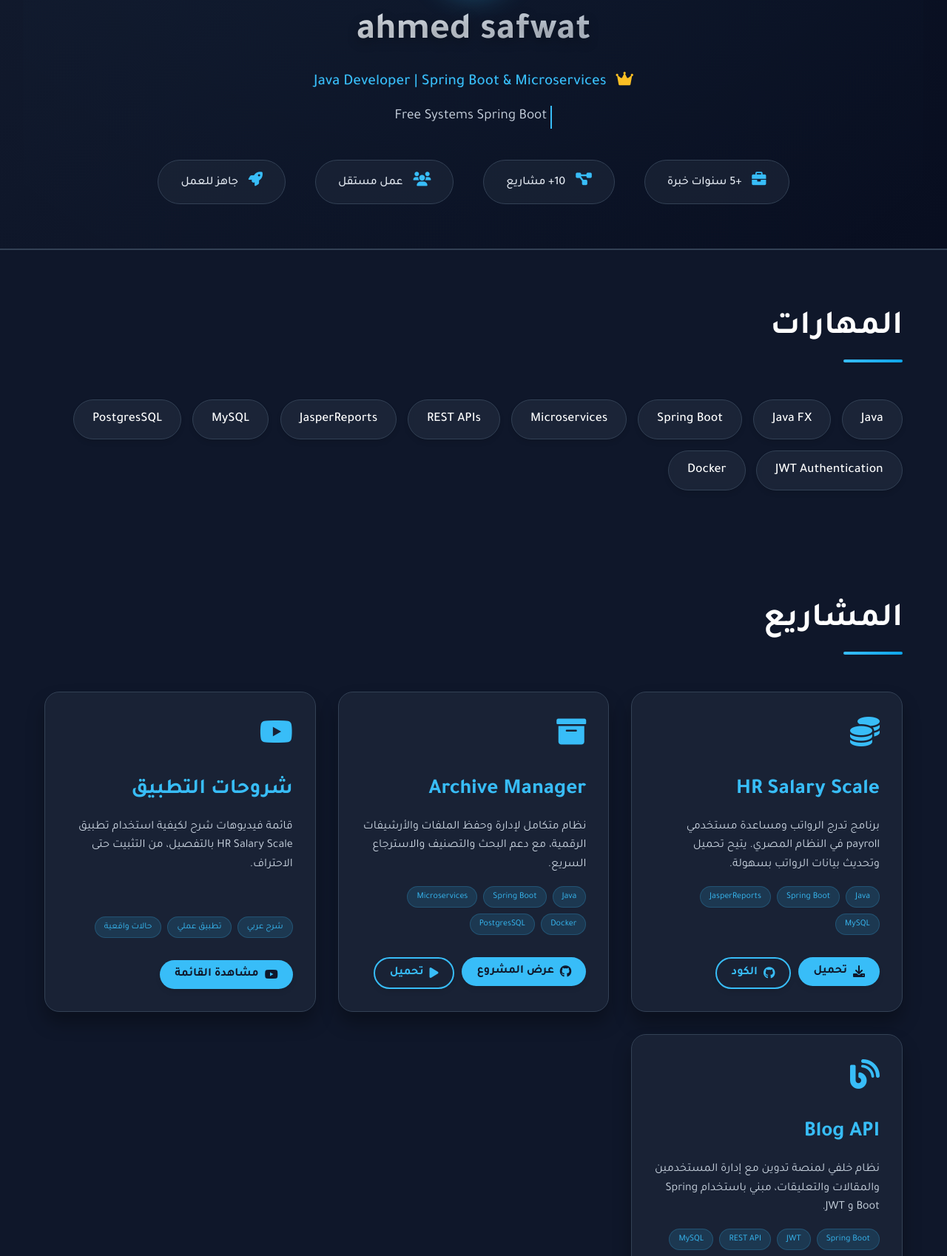
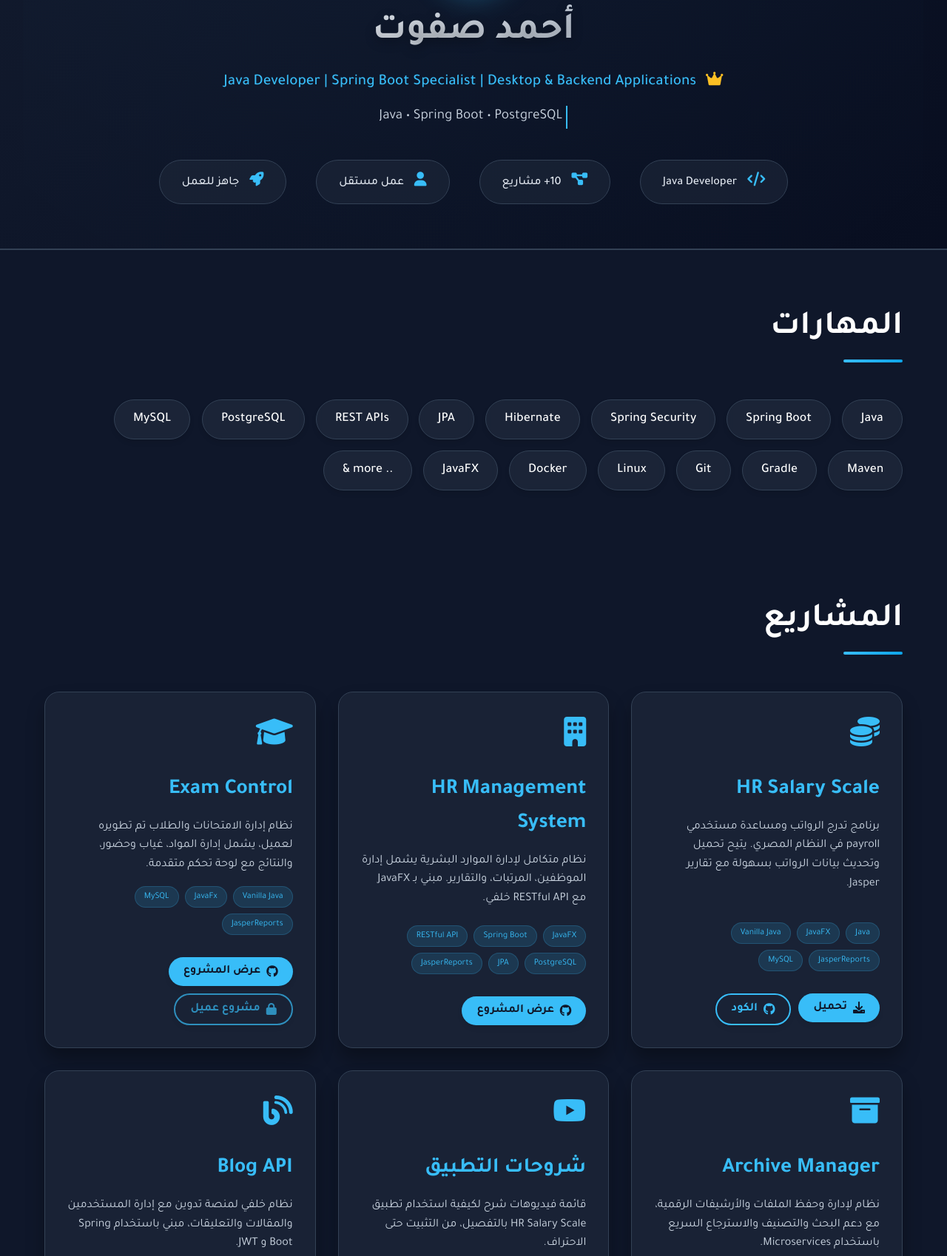
Before and after one commit to safwat055/my-portfolio, a plain HTML site: page index.html in a window 1280 px wide. Shown: the part 217-1915 px from the top of the page at 74% size. Drawn offline with Linux system fonts and the light colour scheme.

Commit message:
Update index.html

```diff
--- a/index.html
+++ b/index.html
@@ -3,11 +3,11 @@
 <head>
     <meta charset="UTF-8">
     <meta name="viewport" content="width=device-width, initial-scale=1.0">
-    <title>Ahmed Safwat Java Developer</title>
-    <meta name="description" content="أحمد صفوت، مطور Java محترف متخصص في Spring Boot، Microservices، وبناء REST APIs. أقدم حلول برمجية قابلة للتطوير.">
+    <title>أحمد صفوت - Java Developer | Spring Boot Specialist</title>
+    <meta name="description" content="أحمد صفوت، مطور Java محترف ومتخصص في Spring Boot، تطبيقات سطح المكتب والخلفيات. أقدم حلول برمجية قابلة للتطوير.">
     <!-- Font Awesome for icons -->
     <link rel="stylesheet" href="https://cdnjs.cloudflare.com/ajax/libs/font-awesome/6.0.0-beta3/css/all.min.css">
-    <!-- Google Fonts - Tajawal (Arabic friendly) -->
+    <!-- Google Fonts - Tajawal -->
     <link href="https://fonts.googleapis.com/css2?family=Tajawal:wght@400;500;700&display=swap" rel="stylesheet">
     <style>
         * {
@@ -36,7 +36,6 @@
             overflow: hidden;
         }
 
-        /* Floating particles effect */
         header::before {
             content: '';
             position: absolute;
@@ -66,7 +65,6 @@
             z-index: 1;
         }
 
-        /* Profile Image */
         .profile-icon {
             width: 120px;
             height: 120px;
@@ -114,9 +112,8 @@
             margin: 0 auto;
         }
 
-        /* ====== التعديل هنا: الكتابة تبدأ من اليسار ====== */
         .typing {
-            border-right: 2px solid #38bdf8;  /* تغيير من border-left إلى border-right */
+            border-right: 2px solid #38bdf8;
             white-space: nowrap;
             overflow: hidden;
             width: 0;
@@ -125,8 +122,8 @@
             display: inline-block;
             color: #cbd5e1;
             font-size: 1.2rem;
-            padding-right: 5px;  /* تغيير من padding-left إلى padding-right */
-            direction: ltr;  /* إجبار النص على الاتجاه من اليسار لليمين */
+            padding-right: 5px;
+            direction: ltr;
         }
 
         @keyframes typing {
@@ -139,7 +136,6 @@
             50% { border-color: #38bdf8; }
         }
 
-        /* Stats Bar */
         .stats-bar {
             display: flex;
             justify-content: center;
@@ -241,6 +237,7 @@
             border-color: #38bdf8;
         }
 
+        /* Stagger delays */
         .skills span:nth-child(1) { animation-delay: 0.05s; }
         .skills span:nth-child(2) { animation-delay: 0.10s; }
         .skills span:nth-child(3) { animation-delay: 0.15s; }
@@ -249,6 +246,12 @@
         .skills span:nth-child(6) { animation-delay: 0.30s; }
         .skills span:nth-child(7) { animation-delay: 0.35s; }
         .skills span:nth-child(8) { animation-delay: 0.40s; }
+        .skills span:nth-child(9) { animation-delay: 0.45s; }
+        .skills span:nth-child(10) { animation-delay: 0.50s; }
+        .skills span:nth-child(11) { animation-delay: 0.55s; }
+        .skills span:nth-child(12) { animation-delay: 0.60s; }
+        .skills span:nth-child(13) { animation-delay: 0.65s; }
+        .skills span:nth-child(14) { animation-delay: 0.70s; }
 
         .skills span .badge {
             background: #38bdf8;
@@ -283,7 +286,7 @@
             border: 1px solid #334155;
             opacity: 0;
             animation: fadeInUp 0.6s ease-out forwards;
-            animation-delay: calc(0.15s * var(--i));
+            animation-delay: calc(0.12s * var(--i));
             display: flex;
             flex-direction: column;
         }
@@ -292,6 +295,8 @@
         .project:nth-child(2) { --i: 2; }
         .project:nth-child(3) { --i: 3; }
         .project:nth-child(4) { --i: 4; }
+        .project:nth-child(5) { --i: 5; }
+        .project:nth-child(6) { --i: 6; }
 
         .project:hover {
             transform: translateY(-15px) scale(1.02);
@@ -471,7 +476,7 @@
                 width: auto;
                 display: block;
                 padding-right: 0;
-                direction: rtl;  /* على الموبايل يرجع للاتجاه الطبيعي */
+                direction: rtl;
             }
             .stats-bar { gap: 15px; }
             .stat-item { padding: 10px 20px; font-size: 0.9rem; }
@@ -486,7 +491,6 @@
             .stats-bar { flex-direction: column; align-items: center; }
         }
 
-        /* =============== SCROLLBAR =============== */
         ::-webkit-scrollbar {
             width: 10px;
         }
@@ -504,33 +508,32 @@
 </head>
 <body>
 
-<!-- ========== HEADER (بعد التعديل) ========== -->
+    <!-- ========== HEADER ========== -->
     <header>
         <div class="header-content">
             <div class="profile-icon">
                 <i class="fas fa-code"></i>
             </div>
-        <h1>ahmed safwat</h1>
+            <h1>أحمد صفوت</h1>
             <p class="subtitle">
                 <i class="fas fa-crown" style="color: #fbbf24; margin-left: 8px;"></i>
-            Java Developer | Spring Boot & Microservices
+                Java Developer | Spring Boot Specialist | Desktop &amp; Backend Applications
             </p>
             <div class="typing-container">
-            <p class="typing">Free Systems Spring Boot</p>
+                <p class="typing">Java • Spring Boot • PostgreSQL</p>
             </div>
 
-        <!-- Stats Bar -->
             <div class="stats-bar">
                 <div class="stat-item">
-                <i class="fas fa-briefcase"></i>
-                <span>+5 سنوات خبرة</span>
+                    <i class="fas fa-code"></i>
+                    <span>Java Developer</span>
                 </div>
                 <div class="stat-item">
                     <i class="fas fa-project-diagram"></i>
                     <span>10+ مشاريع</span>
                 </div>
                 <div class="stat-item">
-                <i class="fas fa-users"></i>
+                    <i class="fas fa-user"></i>
                     <span>عمل مستقل</span>
                 </div>
                 <div class="stat-item">
@@ -546,15 +549,20 @@
         <h2>المهارات</h2>
         <div class="skills">
             <span>Java</span>
-        <span>Java FX</span>
             <span>Spring Boot</span>
-        <span>Microservices </span>
+            <span>Spring Security</span>
+            <span>Hibernate</span>
+            <span>JPA</span>
             <span>REST APIs</span>
-        <span>JasperReports </span>
+            <span>PostgreSQL</span>
             <span>MySQL</span>
-        <span>PostgresSQL</span>
-        <span>JWT Authentication</span>
+            <span>Maven</span>
+            <span>Gradle</span>
+            <span>Git</span>
+            <span>Linux</span>
             <span>Docker</span>
+            <span>JavaFX</span>
+            <span>.. more &</span>
         </div>
     </section>
 
@@ -567,10 +575,11 @@
             <div class="project">
                 <div class="project-icon"><i class="fas fa-coins"></i></div>
                 <h3>HR Salary Scale</h3>
-            <p>برنامج تدرج الرواتب ومساعدة مستخدمي payroll في النظام المصري. يتيح تحميل وتحديث بيانات الرواتب بسهولة.</p>
+                <p>برنامج تدرج الرواتب ومساعدة مستخدمي payroll في النظام المصري. يتيح تحميل وتحديث بيانات الرواتب بسهولة مع تقارير Jasper.</p>
                 <div class="tech-tags">
                     <span>Java</span>
-                <span>Spring Boot</span>
+                    <span>JavaFX</span>
+                   <span>Vanilla Java</span>
                     <span>JasperReports</span>
                     <span>MySQL</span>
                 </div>
@@ -584,29 +593,69 @@
                 </div>
             </div>
 
-        <!-- Project 2: Archive Manager (NEW) -->
+            <!-- Project 2: HR Management System (NEW) -->
+            <div class="project">
+                <div class="project-icon"><i class="fas fa-building"></i></div>
+                <h3>HR Management System</h3>
+                <p>نظام متكامل لإدارة الموارد البشرية يشمل إدارة الموظفين، المرتبات، والتقارير. مبني بـ JavaFX مع RESTful API خلفي.</p>
+                <div class="tech-tags">
+                    <span>JavaFX</span>
+                    <span>Spring Boot</span>
+                    <span>RESTful API</span>
+                    <span>PostgreSQL</span>
+                    <span>JPA</span>
+                    <span>JasperReports</span>
+                </div>
+                <div class="project-buttons">
+                    <a href="https://github.com/safwat055/hr-management-system" target="_blank">
+                        <button><i class="fab fa-github"></i> عرض المشروع</button>
+                    </a>
+                </div>
+            </div>
+
+            <!-- Project 3: Exam Control (NEW - Client Project) -->
+            <div class="project">
+                <div class="project-icon"><i class="fas fa-graduation-cap"></i></div>
+                <h3>Exam Control</h3>
+                <p>نظام إدارة الامتحانات والطلاب تم تطويره لعميل، يشمل إدارة المواد، غياب وحضور، والنتائج مع لوحة تحكم متقدمة.</p>
+                <div class="tech-tags">
+                    <span>Vanilla Java</span>
+                    <span>JavaFx</span>
+                    <span>MySQL</span>
+                    <span>JasperReports</span>
+
+                </div>
+                <div class="project-buttons">
+                    <a href="https://github.com/safwat055/exam-control" target="_blank">
+                        <button><i class="fab fa-github"></i> عرض المشروع</button>
+                    </a>
+                    <button class="outline" style="cursor: default; opacity: 0.7;">
+                        <i class="fas fa-lock"></i> مشروع عميل
+                    </button>
+                </div>
+            </div>
+
+            <!-- Project 4: Archive Manager -->
             <div class="project">
                 <div class="project-icon"><i class="fas fa-archive"></i></div>
                 <h3>Archive Manager</h3>
-            <p>نظام متكامل لإدارة وحفظ الملفات والأرشيفات الرقمية، مع دعم البحث والتصنيف والاسترجاع السريع.</p>
+                <p>نظام لإدارة وحفظ الملفات والأرشيفات الرقمية، مع دعم البحث والتصنيف والاسترجاع السريع باستخدام Microservices.</p>
                 <div class="tech-tags">
                     <span>Java</span>
+                    <span>JavaFX</span>
                     <span>Spring Boot</span>
                     <span>Microservices</span>
-                <span>Docker</span>
-                <span>PostgresSQL</span>
+
+                    <span>PostgreSQL</span>
                 </div>
                 <div class="project-buttons">
                     <a href="https://github.com/safwat055/archive-manager" target="_blank">
                         <button><i class="fab fa-github"></i> عرض المشروع</button>
                     </a>
-                <a href="#" target="_blank">
-                    <button class="outline"><i class="fas fa-play"></i>تحميل</button>
-                </a>
                 </div>
             </div>
 
-        <!-- Project 3: YouTube Tutorials -->
+            <!-- Project 5: YouTube Tutorials -->
             <div class="project">
                 <div class="project-icon"><i class="fab fa-youtube"></i></div>
                 <h3>شروحات التطبيق</h3>
@@ -614,7 +663,7 @@
                 <div class="tech-tags">
                     <span>شرح عربي</span>
                     <span>تطبيق عملي</span>
-                <span>حالات واقعية</span>
+                    <span>مشروع واقعي</span>
                 </div>
                 <div class="project-buttons">
                     <a href="https://www.youtube.com/watch?v=qdIyvBPesjg&list=PLBpXZP4NJWAbM39RvKzddVfV42SCpTOt5" target="_blank">
@@ -623,7 +672,7 @@
                 </div>
             </div>
 
-        <!-- Project 4: Blog API -->
+            <!-- Project 6: Blog API -->
             <div class="project">
                 <div class="project-icon"><i class="fas fa-blog"></i></div>
                 <h3>Blog API</h3>
@@ -672,7 +721,7 @@
         <p>
             © 2026 أحمد صفوت
             <span class="heart"><i class="fas fa-heart"></i></span>
-        Java Developer | Spring Boot &amp; Microservices
+            Java Developer | Spring Boot &amp; Backend Applications
         </p>
         <p style="font-size: 0.9rem; color: #64748b; margin-top: 5px;">
             <i class="fas fa-code"></i> بناء أنظمة قابلة للتطوير
@@ -681,7 +730,6 @@
 
     <!-- ========== JAVASCRIPT ========== -->
     <script>
-    // Scroll Animations
         const sections = document.querySelectorAll('section');
         const observer = new IntersectionObserver((entries) => {
             entries.forEach(entry => {
@@ -695,7 +743,6 @@
             observer.observe(section);
         });
 
-    // Trigger visibility for sections already in view on load
         window.addEventListener('load', () => {
             sections.forEach(section => {
                 const rect = section.getBoundingClientRect();
```
Lines whose indentation alone changed are shown as unchanged.
